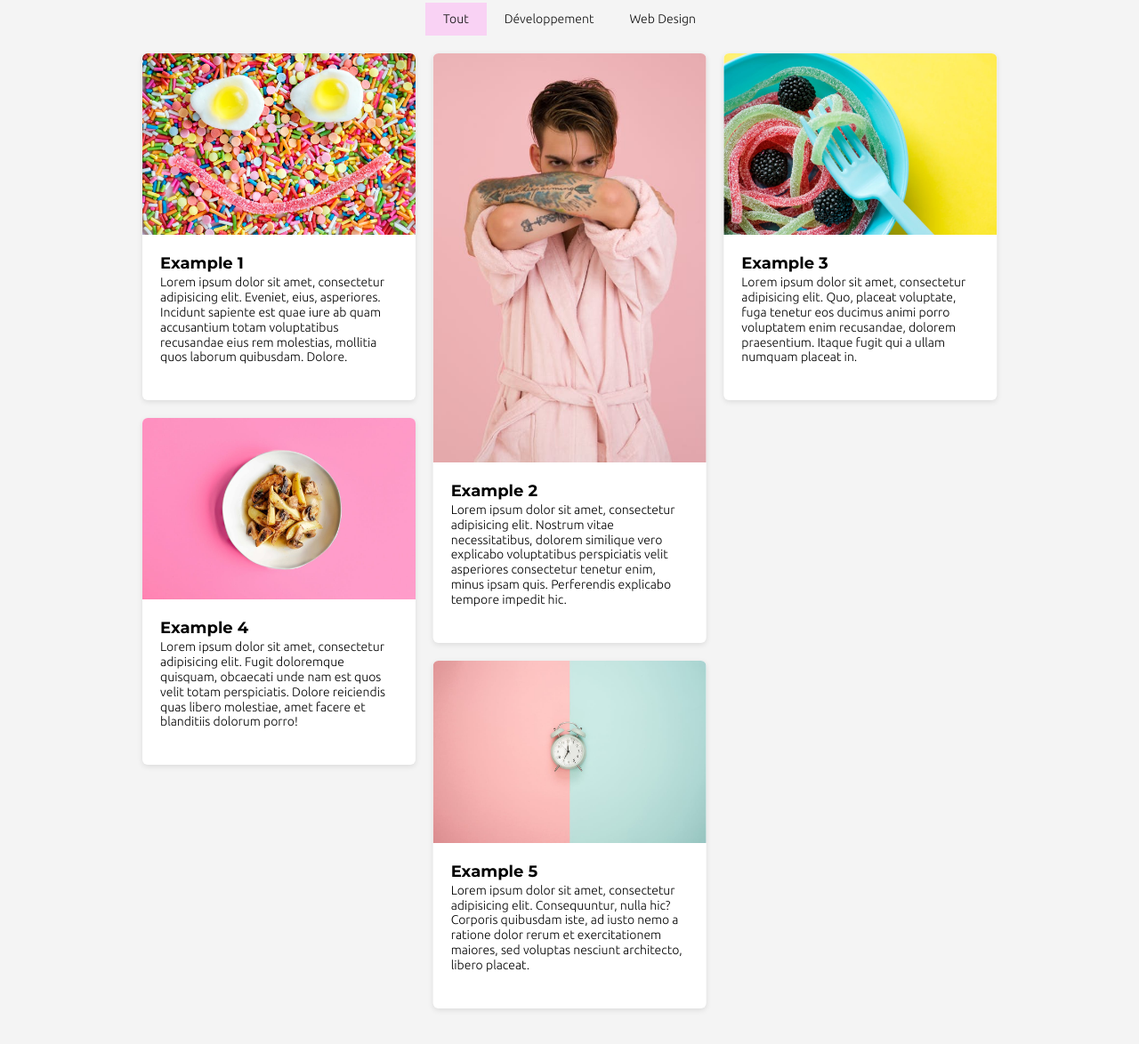
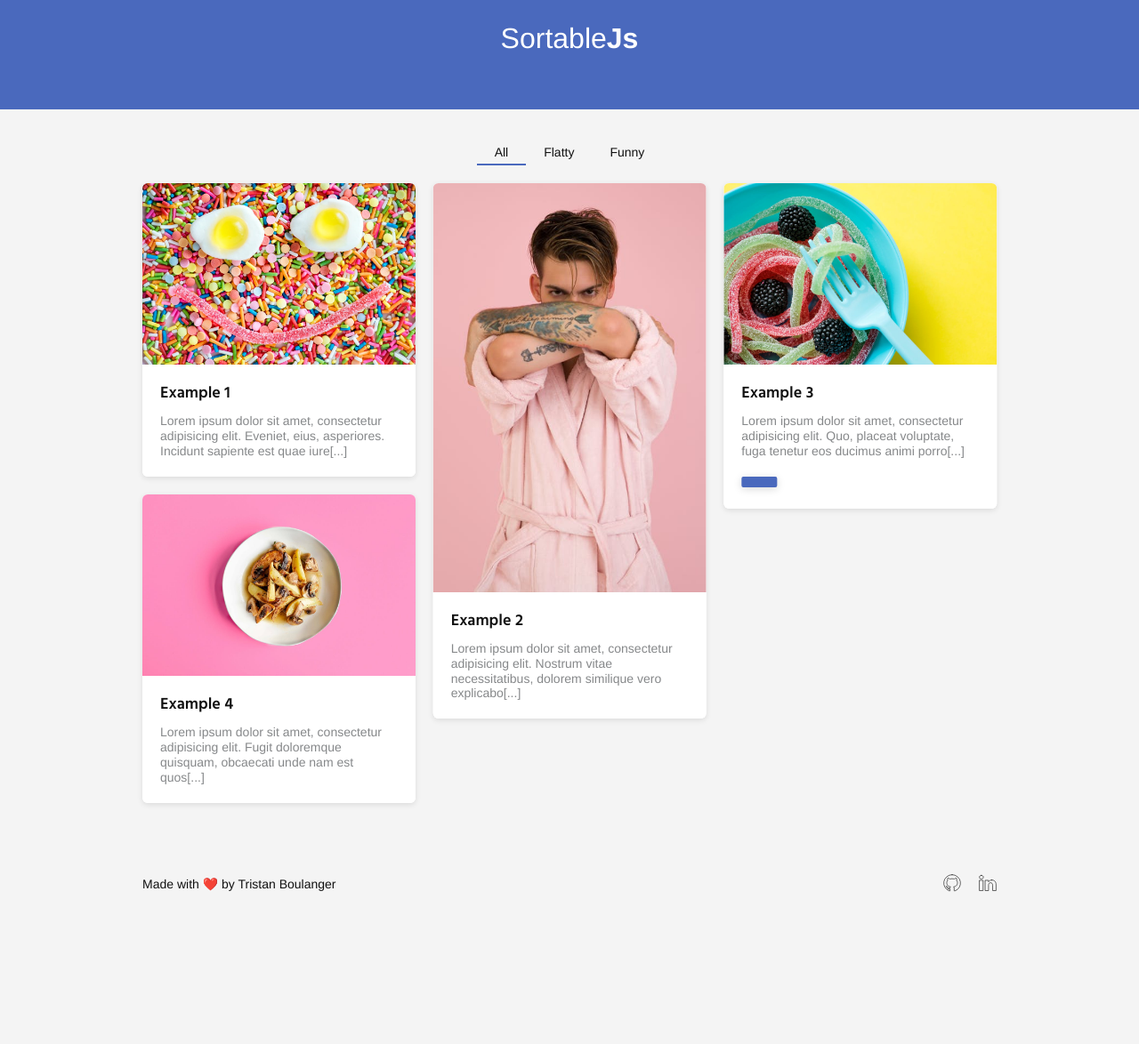
Before and after one commit to TristanBlg/Isolde, a website: page examples/index.html in a window 1280 px wide. Shown: the part 37-1211 px from the top of the page at 89% size. After the commit the page ends 1084 px from the top, so only its background shows below. Drawn offline with Linux system fonts and the light colour scheme.

Commit message:
Added Responsive config, Fixed responsive and order bugs

```diff
--- a/examples/css/sortable.css
+++ b/examples/css/sortable.css
@@ -1,166 +1,196 @@
+:root{
+  --main-bg-color: #4a69bd;
+}
 *,
 *::after,
-*::before {
+*::before{
   box-sizing: border-box;
 }
-html {
+html{
   font-size: .625em;
   font-size: calc(1em * .625);
   background: #f4f4f4;
+  -ms-text-size-adjust: 100%;
+  -webkit-text-size-adjust: 100%;
 }
-body {
+body{
   margin: 0;
   padding: 0;
-  font: normal 300 1.4em / 1.2 'Ubuntu', helvetica, sans-serif;
-  color: $main-text-color;
+  font: normal 300 1.4em / 1.2 'Open-sans', helvetica, sans-serif;
+  color: #111;
 }
-a {
+a{
   text-decoration: none;
-  color: $main-text-color;
+  color: #111;
   cursor: pointer;
 }
 ol,
-ul {
+ul{
   list-style: none;
   margin: 0;
   padding: 0;
 }
-img {
+img{
   max-width: 100%;
 }
-strong {
-  font-weight: 500;
+b,
+strong{
+  font-weight: 600;
 }
-hr {
+hr{
   background: #111;
   box-shadow: none;
   border: none;
   height: 1px;
   width: 100%;
-  margin: 1rem 0;
+  margin: 10px 0;
 }
-::selection {
-  background: $yellow;
+/*::selection{
+  background: var(--main-bg-color);
 }
-::-moz-selection {
-  background: $yellow;
-}
-.fadeIn {
+::-moz-selection{
+  background: var(--main-bg-color);
+}*/
+.fadeIn{
   animation-name: fadeIn;
   animation-duration: .3s;
   animation-fill-mode: forwards;
   animation-timing-function: ease-in-out;
 }
-.fadeOut {
+.fadeOut{
   animation-name: fadeOut;
   animation-duration: .3s;
   animation-fill-mode: forwards;
   animation-timing-function: ease-in-out;
 }
-@keyframes fadeIn {
-  from {
+@keyframes fadeIn{
+  from{
     opacity: 0;
   }
-  to {
+  to{
     opacity: 1;
   }
 }
-@keyframes fadeOut {
-  from {
+@keyframes fadeOut{
+  from{
     opacity: 1;
   }
-  to {
+  to{
     opacity: 0;
   }
 }
 
-.container {
+.container{
   width: 100%;
   max-width: 980px;
   margin: 0 auto;
   padding: 0 10px;
 }
-.wrapper {
+.wrapper{
   padding: 40px 0;
 }
-
-.sortable__nav {
-  display: flex;
-  justify-content: center;
-}
-@media screen and (max-width: 480px){
-  .sortable__nav {
-    flex-direction: column;
-  }
-}
-.nav__link {
-  padding: 1rem 20px;
-  color: #111;
-  font-size: 1.4rem;
-  font-weight: 300;
-  display: block;
-}
-.nav__link.is-active,
-.nav__link:hover {
-  background: rgba(255, 159, 243, 0.4);
-}
-
-.sortable__project {
-    margin-top: 2rem;
-}
-.project__item{
-  position: relative;
-}
-.card {
+.card{
   background: #fff;
-  padding-bottom: 20px;
   border-radius: 6px;
   box-shadow: 0px 2px 6px rgba(0, 0, 0, .1);
   display: flex;
   flex-direction: column;
   transition: box-shadow .2s ease-in-out;
 }
-.card:hover {
-  box-shadow: 0px 2px 10px rgba(0, 0, 0, .2);
-}
-.card__picture {
+.card__picture{
   display: block;
   width: 100%;
   height: auto;
   border-top-left-radius: 6px;
   border-top-right-radius: 6px;
 }
-.card-infos {
+.card-infos{
   padding: 20px;
+  background: #fff;
+  border-bottom-left-radius: 6px;
+  border-bottom-right-radius: 6px;
 }
-.card__title {
-  font-family: 'Montserrat';
-  font-weight: 700;
+.card__title{
+  font-family: 'Hind';
   font-size: 1.8rem;
+  font-weight: 600;
   line-height: 1.4;
+  margin: 0 0 10px;
+}
+.card__text{
+  font-size: 1.4rem;
+  font-weight: 300;
+  margin: 0;
+  color: #86888A;
+}
+.card__text--high{
+  font-weight: 600;
+}
+.card__btn{
+  font-size: 1.4rem;
+  font-weight: 300;
+  display: inline-block;
+  padding: 6px 20px;
+  color: #fff;
+  background: var(--main-bg-color);
+  border: 0;
+  border-radius: 2px;
+  cursor: pointer;
+  margin: 20px 0 0;
+  box-shadow: 0px 2px 10px rgba(0, 0, 0, .15);
+  transition: background .2s ease-in-out;
+}
+.card__btn:hover{
+  background: #6a89cc;
+}
+
+.header{
+  background: var(--main-bg-color);
+  height: 160px;
+  display: flex;
+}
+.header__title{
+  margin: auto;
+  font-weight: 300;
+  font-size: 3.2rem;
+  color: #fff;
+}
+.header__title--high{
+  font-weight: 600;
+}
+
+.sortable__nav{
+  display: flex;
+  justify-content: center;
+  margin-bottom: 20px;
+}
+.nav__link{
+  padding: 0 20px 4px;
+  color: #111;
+  font-size: 1.4rem;
+  font-weight: 300;
+  display: block;
+  border-bottom: 2px solid transparent;
+}
+.nav__link.is-active{
+  border-color: var(--main-bg-color);
+}
+
+.footer__list.list{
+  display: flex;
+  justify-content: space-between;
+  align-items: center;
+}
+.list__item.item{
+  display: flex;
+}
+.item__link.link{
   margin: 0;
 }
-.card__text {
-  font-size: 1.4rem;
-  margin: 0;
-  font-weight: 300;
+.item__link.link:not(:first-child){
+  margin-left: 20px;
 }
-.card__text--high {
-  font-weight: 700;
-  letter-spacing: 0.1rem;
+.link__icon{
+  height: 2rem;
+  width: 2rem;
 }
-@media screen and (max-width: 768px){
-  .card__overlay {
-    opacity: 1;
-  }
-}
-.overlay__icon {
-  height: 3rem;
-  width: 3rem;
-  margin-top: 10px;
-}
-.project__item:hover .item__overlay,
-.project__item:active .item__overlay,
-.project__item:focus .item__overlay {
-  opacity: 1;
-}
--- a/examples/index.html
+++ b/examples/index.html
@@ -4,90 +4,80 @@
   <meta charset="utf-8">
   <meta name="theme-color" content="#ffffff"/>
   <meta name="viewport" content="width=device-width, initial-scale=1.0">
-  <title>Sortable - Awesome masonry plugin</title>
-  <meta name="description" content="Awesome masonry plugin">
-  <meta name="og:title" content="Sortable - Awesome masonry plugin">
-  <meta name="og:description" content="Awesome masonry plugin">
-  <link rel="icon" type="image/png" href="">
+  <meta http-equiv=“X-UA-Compatible” content=“IE=Edge”>
+  <title>SortableJs - Masonry plugin</title>
   <link rel="stylesheet" href="./css/sortable.css">
-  <link href="https://fonts.googleapis.com/css?family=Ubuntu:300,500,700|Montserrat:400,700" rel="stylesheet">
+  <link href="https://fonts.googleapis.com/css?family=Hind:400,600|Open+Sans:300,600" rel="stylesheet">
 </head>
 <body>
-  <header>
-
+  <header class="header">
+    <h1 class="header__title">
+      Sortable<span class="header__title--high">Js</span>
+    </h1>
   </header>
   <main class="sortable">
     <div class="container">
       <div class="wrapper">
         <ul class="sortable__nav nav">
           <li>
-            <a data-s-link="all" class="nav__link">
-              Tout
+            <a data-sortablejs="all" class="nav__link">
+              All
             </a>
           </li>
           <li>
-            <a data-s-link="development" class="nav__link">
-              Développement
+            <a data-sortablejs="flatty" class="nav__link">
+              Flatty
             </a>
           </li>
           <li>
-            <a data-s-link="webdesign" class="nav__link">
-              Web Design
+            <a data-sortablejs="funny" class="nav__link">
+              Funny
             </a>
           </li>
         </ul>
-        <div data-s class="sortable__project project">
-          <div data-s-element="development">
-            <div class="project__item card">
+        <div id="sortable">
+          <div data-sortablejs="flatty">
+            <div class="card">
               <img class="card__picture" src="./images/item-1.jpg" alt="">
               <div class="card-infos">
                 <h2 class="card__title">Example 1</h2>
                 <p class="card__text">
-                  Lorem ipsum dolor sit amet, consectetur adipisicing elit. Eveniet, eius, asperiores. Incidunt sapiente est quae iure ab quam accusantium totam voluptatibus recusandae eius rem molestias, mollitia quos laborum quibusdam. Dolore.
+                  Lorem ipsum dolor sit amet, consectetur adipisicing elit. Eveniet, eius, asperiores. Incidunt sapiente est quae iure[...]
                 </p>
               </div>
             </div>
           </div>
-          <div data-s-element="development">
-            <div class="project__item card">
+          <div data-sortablejs="flatty">
+            <div class="card">
               <img class="card__picture" src="./images/item-2.jpg" alt="">
               <div class="card-infos">
                 <h2 class="card__title">Example 2</h2>
                 <p class="card__text">
-                  Lorem ipsum dolor sit amet, consectetur adipisicing elit. Nostrum vitae necessitatibus, dolorem similique vero explicabo voluptatibus perspiciatis velit asperiores consectetur tenetur enim, minus ipsam quis. Perferendis explicabo tempore impedit hic.
+                  Lorem ipsum dolor sit amet, consectetur adipisicing elit. Nostrum vitae necessitatibus, dolorem similique vero explicabo[...]
                 </p>
               </div>
             </div>
           </div>
-          <div data-s-element="webdesign">
-            <div class="project__item card">
+          <div data-sortablejs="funny">
+            <div class="card">
               <img class="card__picture" src="./images/item-3.jpg" alt="">
               <div class="card-infos">
                 <h2 class="card__title">Example 3</h2>
                 <p class="card__text">
-                  Lorem ipsum dolor sit amet, consectetur adipisicing elit. Quo, placeat voluptate, fuga tenetur eos ducimus animi porro voluptatem enim recusandae, dolorem praesentium. Itaque fugit qui a ullam numquam placeat in.
+                  Lorem ipsum dolor sit amet, consectetur adipisicing elit. Quo, placeat voluptate, fuga tenetur eos ducimus animi porro[...]
                 </p>
+                <a href="#" class="card__btn">
+                </a>
               </div>
             </div>
           </div>
-          <div data-s-element="development">
-            <div class="project__item card">
+          <div data-sortablejs="flatty">
+            <div class="card">
               <img class="card__picture" src="./images/item-4.jpg" alt="">
               <div class="card-infos">
                 <h2 class="card__title">Example 4</h2>
                 <p class="card__text">
-                  Lorem ipsum dolor sit amet, consectetur adipisicing elit. Fugit doloremque quisquam, obcaecati unde nam est quos velit totam perspiciatis. Dolore reiciendis quas libero molestiae, amet facere et blanditiis dolorum porro!
-                </p>
-              </div>
-            </div>
-          </div>
-          <div data-s-element="development">
-            <div class="project__item card">
-              <img class="card__picture" src="./images/item-5.jpg" alt="">
-              <div class="card-infos">
-                <h2 class="card__title">Example 5</h2>
-                <p class="card__text">
-                  Lorem ipsum dolor sit amet, consectetur adipisicing elit. Consequuntur, nulla hic? Corporis quibusdam iste, ad iusto nemo a ratione dolor rerum et exercitationem maiores, sed voluptas nesciunt architecto, libero placeat.
+                  Lorem ipsum dolor sit amet, consectetur adipisicing elit. Fugit doloremque quisquam, obcaecati unde nam est quos[...]
                 </p>
               </div>
             </div>
@@ -96,8 +86,32 @@
       </div>
     </div>
   </main>
-  <footer>
-
+  <footer class="footer">
+    <div class="container">
+      <div class="wrapper">
+        <ul class="footer__list list">
+          <li class="list__item item">
+            <span class="item__link" aria-label="Profil Github">
+              Made with ❤️ by <a href="https://tristanboulanger.fr/" aria-label="Tristan's Portfolio" target="_blank" rel="noopener">Tristan Boulanger</a>
+            </span>
+          </li>
+          <li class="list__item item">
+            <a href="https://github.com/TristanBlg" aria-label="Tristan's Github" target="_blank" rel="noopener" class="item__link link">
+              <svg aria-hidden="true" viewBox="0 0 64 64" class="link__icon">
+                <path d="M32 1.952a30.019 30.019 0 0 0-9.469 58.5c1.5.281 2.063-.656 2.063-1.406v-5.625c-8.344 1.779-10.125-3.563-10.125-3.563-1.406-3.469-3.375-4.406-3.375-4.406-2.719-1.875.187-1.781.187-1.781 3 .188 4.594 3.094 4.594 3.094 2.719 4.594 7.031 3.281 8.719 2.531a6.5 6.5 0 0 1 1.875-4.031c-6.656-.75-13.688-3.375-13.688-14.812a11.5 11.5 0 0 1 3.094-8.063 11.217 11.217 0 0 1 .281-7.969s2.531-.844 8.25 3.094a28.944 28.944 0 0 1 7.5-1.031 28.4 28.4 0 0 1 7.5 1.031c5.719-3.844 8.25-3.094 8.25-3.094a11.217 11.217 0 0 1 .281 7.969 11.34 11.34 0 0 1 3.094 8.063c0 11.531-7.031 14.063-13.688 14.813a7.262 7.262 0 0 1 2.063 5.534v8.25c0 .844.562 1.687 2.063 1.406A30.019 30.019 0 0 0 32 1.952z" fill="none" stroke="currentColor" stroke-linecap="round" stroke-miterlimit="10" stroke-width="2" stroke-linejoin="miter"></path>
+              </svg>
+            </a>
+            <a href="https://www.linkedin.com/in/boulangertristan" aria-label="Tristan's LinkedIn" target="_blank" rel="noopener" class="item__link link">
+              <svg aria-hidden="true" viewBox="0 0 64 64" class="link__icon">
+                <path fill="none" stroke="currentColor" stroke-linecap="round" stroke-miterlimit="10" stroke-width="2" d="M3.078 22.331h12.188v36.844H3.078z" stroke-linejoin="miter"></path>
+                <path d="M46.719 21.112c-5.344 0-8.531 1.969-11.906 6.281v-5.062H22.625v36.844h12.281V39.206c0-4.219 2.156-8.344 7.031-8.344s7.781 4.125 7.781 8.25v20.063H62V38.269c0-14.532-9.844-17.157-15.281-17.157z" fill="none" stroke="currentColor" stroke-linecap="round" stroke-miterlimit="10" stroke-width="2" stroke-linejoin="miter"></path>
+                <path d="M9.219 4.425C5.188 4.425 2 7.331 2 10.894s3.188 6.469 7.219 6.469 7.219-2.906 7.219-6.469-3.188-6.469-7.219-6.469z" fill="none" stroke="currentColor" stroke-linecap="round" stroke-miterlimit="10" stroke-width="2" stroke-linejoin="miter"></path>
+              </svg>
+            </a>
+          </li>
+        </ul>
+      </div>
+    </div>
   </footer>
 
   <script type="text/javascript" src="../src/sortable.js"></script>
--- a/src/sortable.js
+++ b/src/sortable.js
@@ -1,52 +1,67 @@
 class Sortable {
   constructor({
-    parent    = document.querySelector('[data-s]'),
-    links     = document.querySelectorAll('[data-s-link]'),
-    elements  = document.querySelectorAll('[data-s-element]'),
-    active    = 'is-active',
-    column    = 3,
-    margin    = 20
+    parent      = document.querySelector('#sortable'),
+    links       = document.querySelectorAll('a[data-sortablejs]'),
+    active      = 'is-active',
+    margin      = 20,
+    responsive  = {
+      980: {
+        columns: 3,
+        foo: 'bar'
+      },
+      480: {
+        columns: 2,
+        foo: 'bar'
+      },
+      0: {
+        columns: 1,
+        foo: 'bar'
+      }
+    }
   } = {}) {
-    this.parent     = parent
-    this.links      = Array.from(links)
-    this.active     = active
-    this.elements   = Array.from(elements)
-    this.column     = column
-    this.margin     = margin
+    this.parent           = parent
+    this.links            = Array.from(links)
+    this.active           = active
+    this.elements         = Array.from(this.parent.children)
+    this.activeElements   = this.elements
+    this.columns          = 1
+    this.margin           = margin
+    this.responsive       = responsive
 
     this.init()
     this.resize()
   }
 
   orderelements(){
-    let {parent, elements, column, margin} = this
-
+    let {parent, activeElements, columns, margin} = this
     let windowWidth = window.innerWidth
-    if(windowWidth <= 980 && windowWidth > 480) {
-      column = 2
-    } else if (windowWidth <= 480) {
-      column = 1
-    }
+    let columnsCount = Object.entries(this.responsive).reduce((acc, val, id)=>{
+      let cle = val[0]
+      if(!acc[cle] && windowWidth > cle && cle > Math.max(acc[0])){
+        acc[0] = cle
+        acc[1] = val[1]['columns']
+      }
+      return acc
+    }, [0, 1])
+    this.columns = columns = columnsCount[1]
 
     let parentWidth     = parent.offsetWidth
-    let rectWidth       = (parentWidth - (margin * (column - 1))) / column
+    let rectWidth       = (parentWidth - (margin * (columns - 1))) / columns
     let positionX       = 0
     let arrayRectHeight = []
 
     new Promise((resolve, reject) => {
       resolve(
-        elements.forEach((el, id) => {
+        activeElements.forEach((el, id) => {
           el.style.position   = "absolute"
           el.style.width      = rectWidth+'px'
 
-
-          const columnsHeight = sumArrHeight(arrayRectHeight)
+          const columnssHeight = sumArrHeight(arrayRectHeight)
           arrayRectHeight.push(el.offsetHeight)
-          let rectHeight      = (id - column >= 0) ? (columnsHeight[id%column] + (margin * Math.floor(id / column))) : 0
+          let rectHeight      = (id - columns >= 0) ? (columnssHeight[id%columns] + (margin * Math.floor(id / columns))) : 0
           el.style.transform  = `translate3d(${positionX}px, ${rectHeight}px, 0px)`
 
-
-          if(positionX >= rectWidth * (column - 1)) {
+          if(positionX >= rectWidth * (columns - 1)) {
             positionX = 0
           } else {
             positionX = positionX + rectWidth + margin
@@ -55,15 +70,15 @@ class Sortable {
         })
       )
     }).then(() => {
-      const columnsHeight = sumArrHeight(arrayRectHeight)
+      const columnssHeight    = sumArrHeight(arrayRectHeight)
       parent.style.position   = 'relative'
-      let parentHeight        = Math.max(...columnsHeight) + (margin * Math.floor(elements.length / column))
+      let parentHeight        = Math.max(...columnssHeight) + (margin * Math.floor(activeElements.length / columns))
       parent.style.height     = parentHeight+'px'
     })
 
     function sumArrHeight(arr){
       return arr.reduce((acc, val, id)=>{
-        let cle = id%column;
+        let cle = id%columns;
         if(!acc[cle]){
           acc[cle] = 0
         }
@@ -75,20 +90,19 @@ class Sortable {
 
   clickFilter(ev, element) {
     ev.preventDefault()
-    let {links, active} = this
-    const dataLink = element.dataset.sLink
+    let {links, active, elements} = this
+    const dataLink = element.dataset.sortablejs
     links.forEach(el => {
       el.isEqualNode(element) ? el.classList.add(active) : el.classList.remove(active)
     })
-    let newelements = Array.from(document.querySelectorAll(`[data-s-element]`))
     new Promise((resolve, reject) => {
       resolve(
-        this.elements = newelements.filter(el => {
+        this.activeElements = elements.filter(el => {
           if(dataLink === 'all') {
             el.style.opacity = '1'
             return true
           } else {
-            if(el.dataset.sElement !== dataLink) {
+            if(el.dataset.sortablejs !== dataLink) {
               el.style.opacity = '0'
               return false
             } else {
```
Also changed, not shown: gulpfile.js (added, +55 -0 lines), package.json (added, +35 -0 lines), webpack.config.js (deleted, +0 -86 lines), README.md, examples/images/item-5.jpg (deleted), 3 other files.
